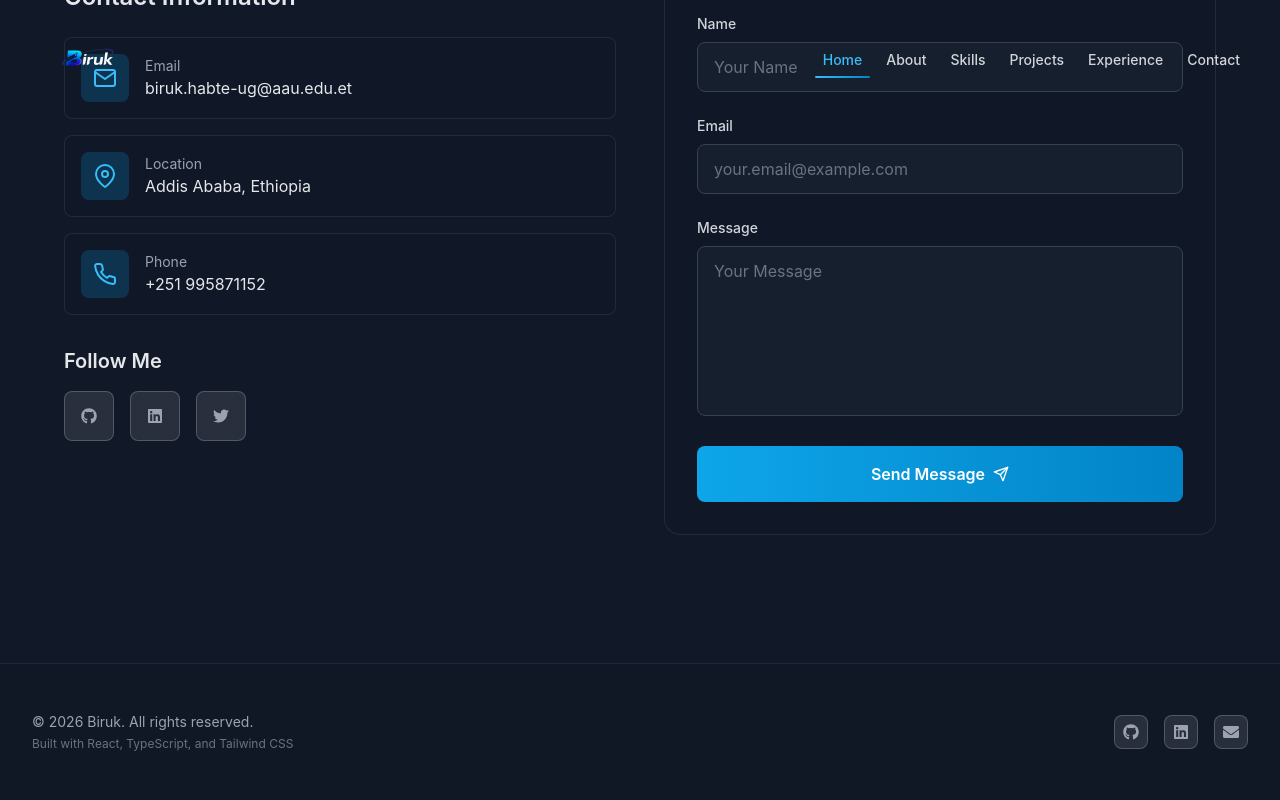
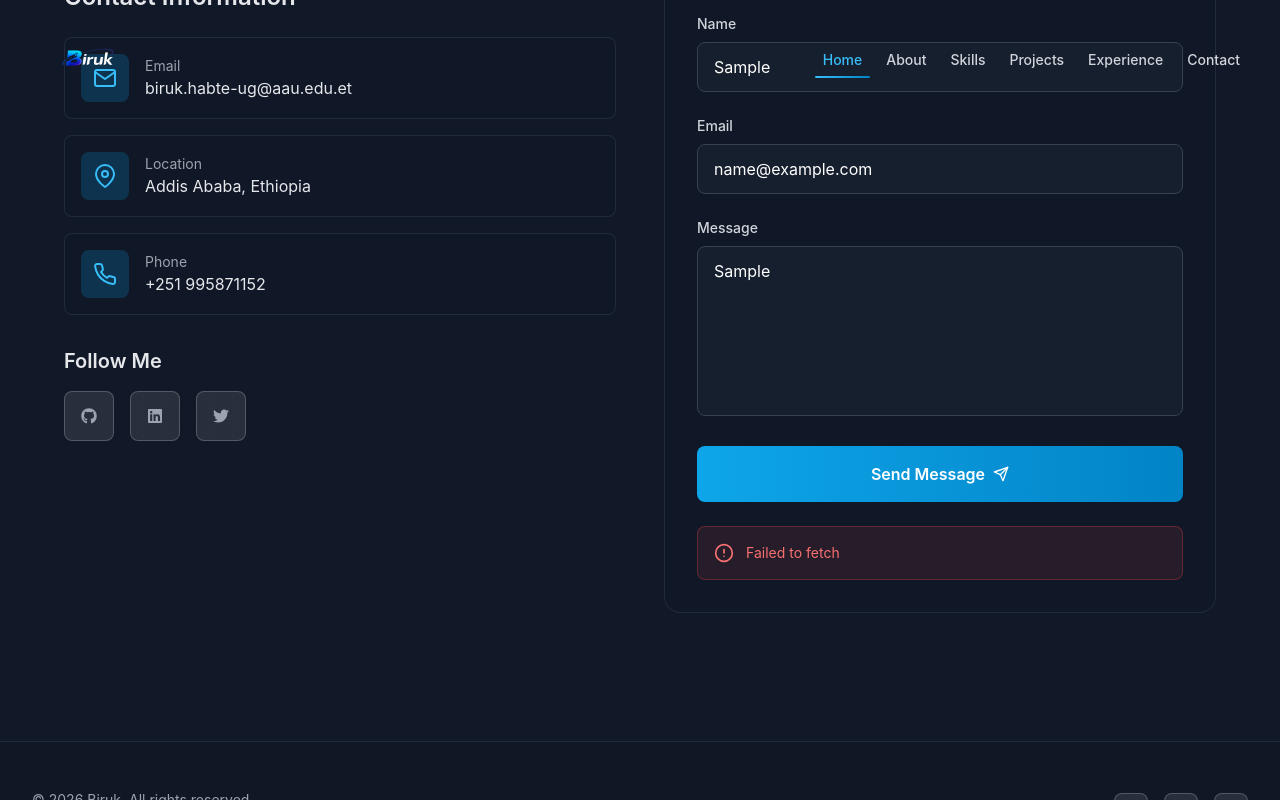
Before and after one commit to birukhabte/MyPersonalPortfolio, a React (Vite) app: page / in a window 1280 px wide. Both pictures are taken after typing "Sample", "name@example.com", "Sample" into the empty fields and a click on the button "Send Message". Shown: the part 6236-7036 px from the top of the page. Built offline with nearby package versions, Linux system fonts and the light colour scheme.

Commit message:
formspre setted

```diff
--- a/src/components/Contact.tsx
+++ b/src/components/Contact.tsx
@@ -1,9 +1,12 @@
 import { useState } from 'react'
-import { motion } from 'framer-motion'
+import { motion, AnimatePresence } from 'framer-motion'
 import { useInView } from 'framer-motion'
 import { useRef } from 'react'
-import { FiSend, FiMail, FiMapPin, FiPhone } from 'react-icons/fi'
+import { FiSend, FiMail, FiMapPin, FiPhone, FiCheckCircle, FiAlertCircle } from 'react-icons/fi'
 import { FaGithub, FaLinkedin, FaTwitter } from 'react-icons/fa'
+
+// ⚠️ REPLACE THIS with your actual Formspree form ID from https://formspree.io
+const FORMSPREE_FORM_ID = 'YOUR_FORM_ID'
 
 const Contact = () => {
   const [formData, setFormData] = useState({
@@ -12,6 +15,8 @@ const Contact = () => {
     message: '',
   })
   const [isSubmitting, setIsSubmitting] = useState(false)
+  const [submitStatus, setSubmitStatus] = useState<'idle' | 'success' | 'error'>('idle')
+  const [statusMessage, setStatusMessage] = useState('')
 
   const ref = useRef(null)
   const isInView = useInView(ref, { once: true, margin: '-100px' })
@@ -19,13 +24,45 @@ const Contact = () => {
   const handleSubmit = async (e: React.FormEvent) => {
     e.preventDefault()
     setIsSubmitting(true)
+    setSubmitStatus('idle')
 
-    // Simulate form submission
-    setTimeout(() => {
+    try {
+      const response = await fetch(`https://formspree.io/f/mqedeavo`, {
+        method: 'POST',
+        headers: {
+          'Content-Type': 'application/json',
+          'Accept': 'application/json'
+        },
+        body: JSON.stringify({
+          name: formData.name,
+          email: formData.email,
+          message: formData.message,
+        }),
+      })
+
+      if (response.ok) {
+        setSubmitStatus('success')
+        setStatusMessage("Thank you for your message! I'll get back to you soon.")
+        setFormData({ name: '', email: '', message: '' })
+      } else {
+        const data = await response.json()
+        throw new Error(data.error || 'Something went wrong')
+      }
+    } catch (error) {
+      setSubmitStatus('error')
+      setStatusMessage(
+        error instanceof Error
+          ? error.message
+          : 'Failed to send message. Please try again or email me directly.'
+      )
+    } finally {
       setIsSubmitting(false)
-      setFormData({ name: '', email: '', message: '' })
-      alert('Thank you for your message! I\'ll get back to you soon.')
-    }, 1000)
+      // Auto-dismiss status message after 6 seconds
+      setTimeout(() => {
+        setSubmitStatus('idle')
+        setStatusMessage('')
+      }, 6000)
+    }
   }
 
   const handleChange = (
@@ -235,6 +272,29 @@ const Contact = () => {
                     </>
                   )}
                 </motion.button>
+
+                {/* Status Message */}
+                <AnimatePresence>
+                  {submitStatus !== 'idle' && (
+                    <motion.div
+                      initial={{ opacity: 0, y: -10 }}
+                      animate={{ opacity: 1, y: 0 }}
+                      exit={{ opacity: 0, y: -10 }}
+                      transition={{ duration: 0.3 }}
+                      className={`flex items-center gap-3 p-4 rounded-lg ${submitStatus === 'success'
+                        ? 'bg-green-500/10 border border-green-500/30 text-green-400'
+                        : 'bg-red-500/10 border border-red-500/30 text-red-400'
+                        }`}
+                    >
+                      {submitStatus === 'success' ? (
+                        <FiCheckCircle size={20} className="flex-shrink-0" />
+                      ) : (
+                        <FiAlertCircle size={20} className="flex-shrink-0" />
+                      )}
+                      <p className="text-sm">{statusMessage}</p>
+                    </motion.div>
+                  )}
+                </AnimatePresence>
               </form>
             </motion.div>
           </div>
```
